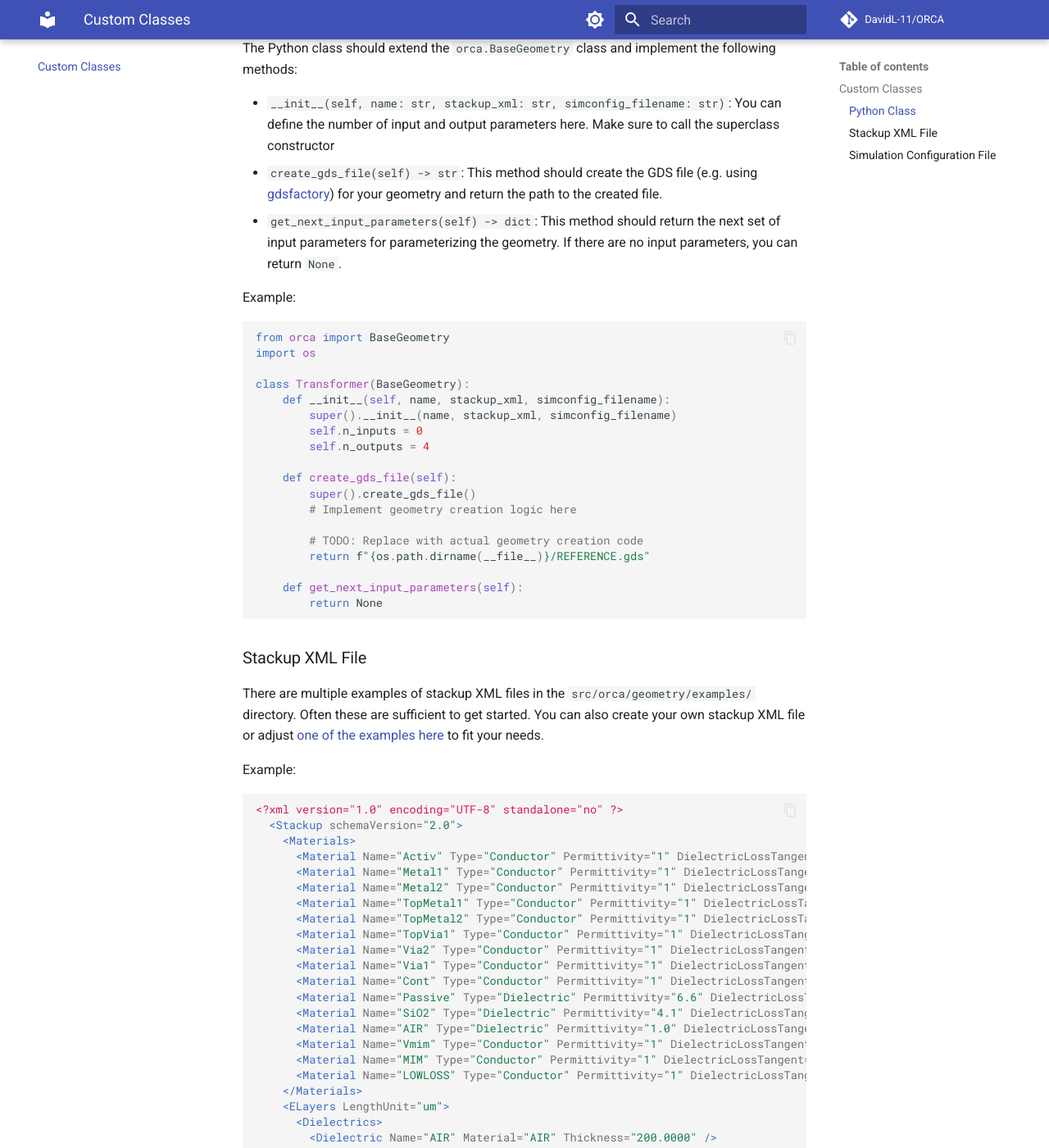
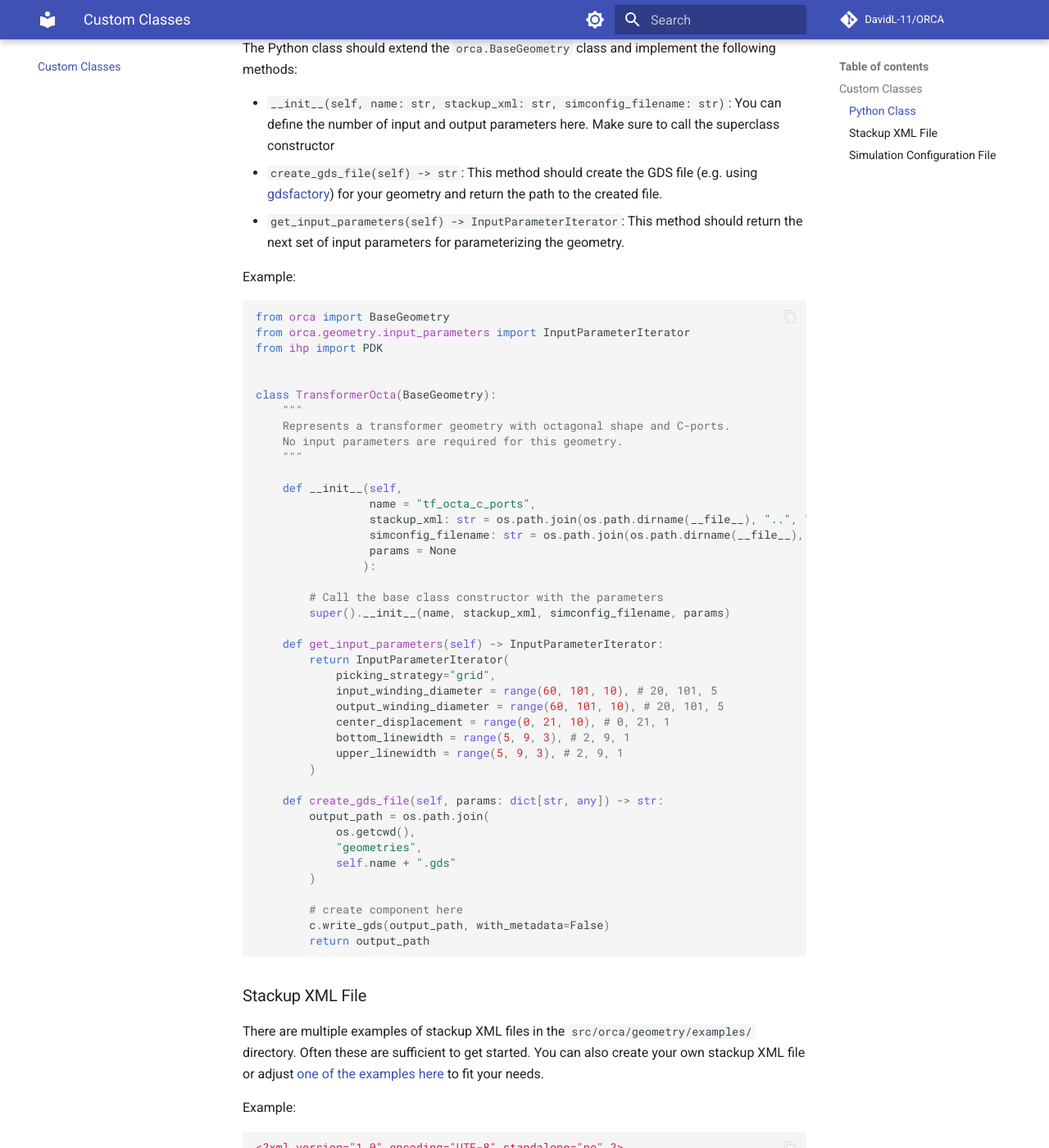
Before and after one commit to DI-PASSIONATE/ORCA, an MkDocs documentation site: the page built from docs/custom_class.md, in a window 1280 px wide and 1400 px high, scrolled down 512 px. Shown: the whole window at 82% size. Built offline with MkDocs 1.6.1 and Material for MkDocs 9.7.7, drawn with Linux system fonts in a browser that asks for light colours; comment, search, counter and statistics services are not loaded.

Commit message:
custom_class.md aktualisieren

````diff
--- a/docs/custom_class.md
+++ b/docs/custom_class.md
@@ -12,29 +12,52 @@ The Python class should extend the `orca.BaseGeometry` class and implement the f
 
 - `__init__(self, name: str, stackup_xml: str, simconfig_filename: str)`: You can define the number of input and output parameters here. Make sure to call the superclass constructor
 - `create_gds_file(self) -> str`: This method should create the GDS file (e.g. using [gdsfactory](https://gdsfactory.github.io/gdsfactory/)) for your geometry and return the path to the created file.
-- `get_next_input_parameters(self) -> dict`: This method should return the next set of input parameters for parameterizing the geometry. If there are no input parameters, you can return `None`.
+- `get_input_parameters(self) -> InputParameterIterator`: This method should return the next set of input parameters for parameterizing the geometry.
 
 Example:
 
 ```python
 from orca import BaseGeometry
-import os
+from orca.geometry.input_parameters import InputParameterIterator
+from ihp import PDK
 
-class Transformer(BaseGeometry):
-    def __init__(self, name, stackup_xml, simconfig_filename):
-        super().__init__(name, stackup_xml, simconfig_filename)
-        self.n_inputs = 0
-        self.n_outputs = 4
 
-    def create_gds_file(self):
-        super().create_gds_file()
-        # Implement geometry creation logic here
+class TransformerOcta(BaseGeometry):
+    """
+    Represents a transformer geometry with octagonal shape and C-ports.
+    No input parameters are required for this geometry.
+    """
 
-        # TODO: Replace with actual geometry creation code
-        return f"{os.path.dirname(__file__)}/REFERENCE.gds"
+    def __init__(self,
+                 name = "tf_octa_c_ports",
+                 stackup_xml: str = os.path.join(os.path.dirname(__file__), "..", "SG13G2_nosub.xml"),
+                 simconfig_filename: str = os.path.join(os.path.dirname(__file__), "tf_octa_c_ports.simcfg"),
+                 params = None
+                ):
 
-    def get_next_input_parameters(self):
-        return None
+        # Call the base class constructor with the parameters
+        super().__init__(name, stackup_xml, simconfig_filename, params)
+
+    def get_input_parameters(self) -> InputParameterIterator:
+        return InputParameterIterator(
+            picking_strategy="grid",
+            input_winding_diameter = range(60, 101, 10), # 20, 101, 5
+            output_winding_diameter = range(60, 101, 10), # 20, 101, 5
+            center_displacement = range(0, 21, 10), # 0, 21, 1
+            bottom_linewidth = range(5, 9, 3), # 2, 9, 1
+            upper_linewidth = range(5, 9, 3), # 2, 9, 1
+        )
+
+    def create_gds_file(self, params: dict[str, any]) -> str:
+        output_path = os.path.join(
+            os.getcwd(),
+            "geometries",
+            self.name + ".gds"
+        )
+
+        # create component here
+        c.write_gds(output_path, with_metadata=False)
+        return output_path
 ```
 
 ### Stackup XML File
````
